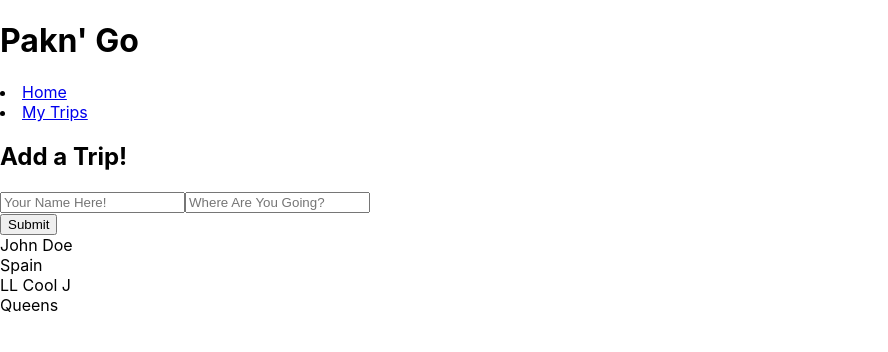
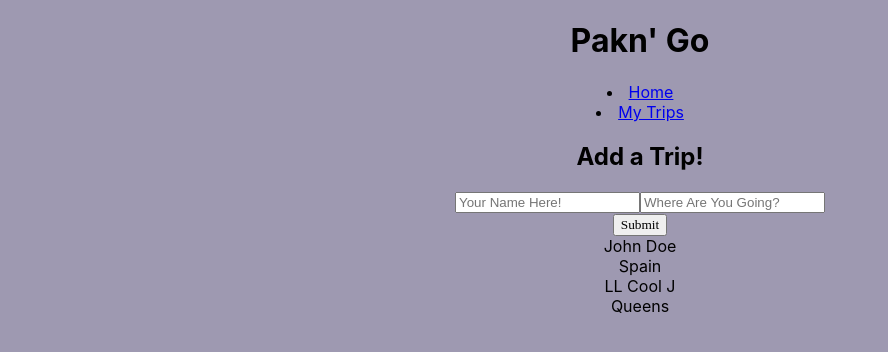
Before and after one commit to wwwestin/wazard-client-side, a React (Create React App) app: page / in a window 1280 px wide. Shown: the top 352 px of the page, without its empty margins (0-888 px from the left). Built offline with nearby package versions, Linux system fonts and the light colour scheme; data requests are answered from the project's data file.

Commit message:
half way

```diff
--- a/src/App.css
+++ b/src/App.css
@@ -1,5 +1,6 @@
 .App {
   text-align: center;
+  /* background-color: RGB(174, 123, 101) */
 }
 
 .App-logo {
--- a/src/components/App.js
+++ b/src/components/App.js
@@ -4,6 +4,7 @@ import NavBar from './NavBar';
 import TripPage from './TripPage';
 import MyTrips from './MyTrips';
 import Header from './Header';
+import '../App.css';
 
 function App() {
     return (
--- /dev/null
+++ b/src/components/TripForm.css
@@ -0,0 +1,6 @@
+.but{
+    /* position: absolute; */
+font-family: Cyber;
+  src: url("https://assets.codepen.io/605876/Blender-Pro-Bold.otf");
+  font-display: swap;
+}
--- a/src/components/TripForm.js
+++ b/src/components/TripForm.js
@@ -1,4 +1,5 @@
 import React, {useState} from "react";
+import './TripForm.css';
 
 function TripForm({onAddTrip}) {
 const [formData, setFormData] = useState({
@@ -52,7 +53,7 @@ function handleSubmit(event){
                     onChange= {handleChange}
                 />
             </form>
-            <button type="submit">Submit</button>
+            <button className="but" type="submit">Submit</button>
         </div>
     )
 }
--- a/src/index.css
+++ b/src/index.css
@@ -1,10 +1,12 @@
 body {
   margin: 0;
+  padding: 0;
   font-family: -apple-system, BlinkMacSystemFont, 'Segoe UI', 'Roboto', 'Oxygen',
     'Ubuntu', 'Cantarell', 'Fira Sans', 'Droid Sans', 'Helvetica Neue',
     sans-serif;
   -webkit-font-smoothing: antialiased;
   -moz-osx-font-smoothing: grayscale;
+  background: rgb(158, 153, 177);
 }
 
 code {
--- a/src/index.js
+++ b/src/index.js
@@ -3,6 +3,7 @@ import ReactDOM from 'react-dom';
 import './index.css';
 import App from './components/App';
 import reportWebVitals from './reportWebVitals';
+import './index.css';
 
 ReactDOM.render(
   <React.StrictMode>
```
